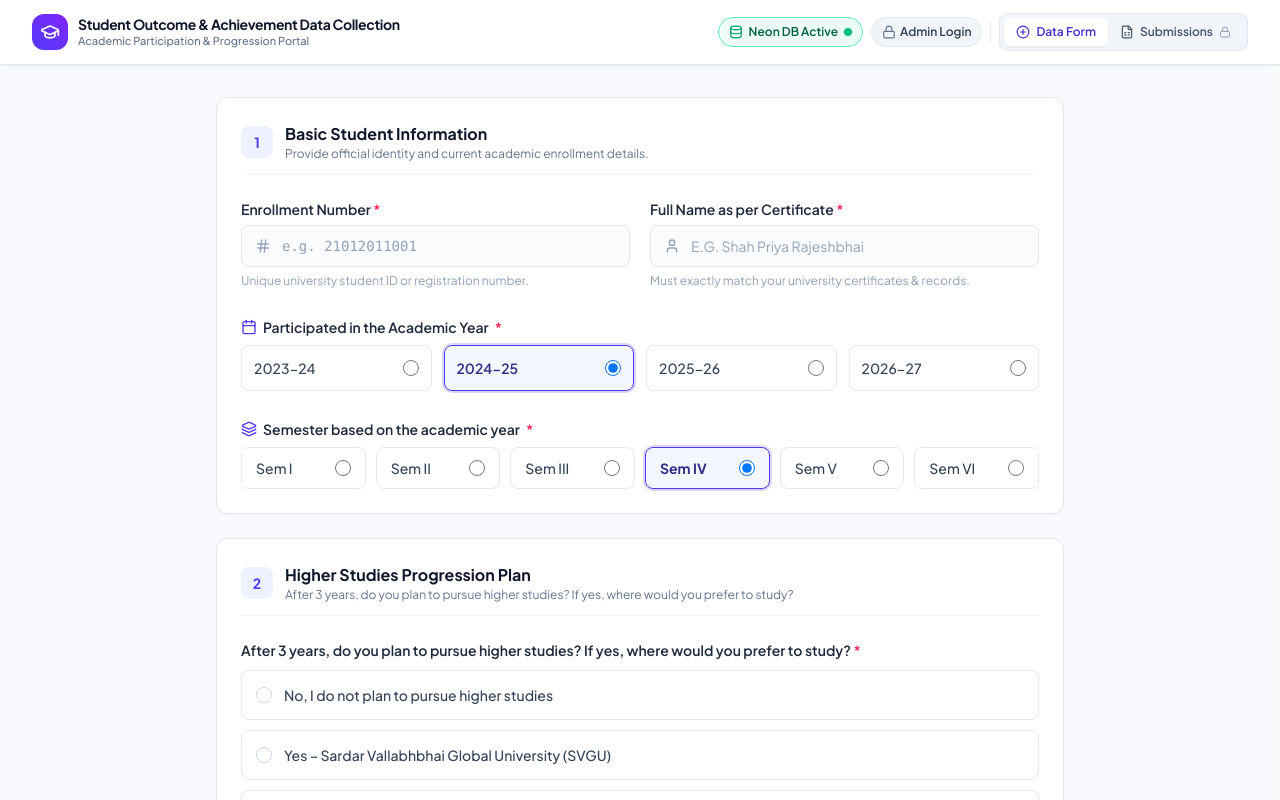
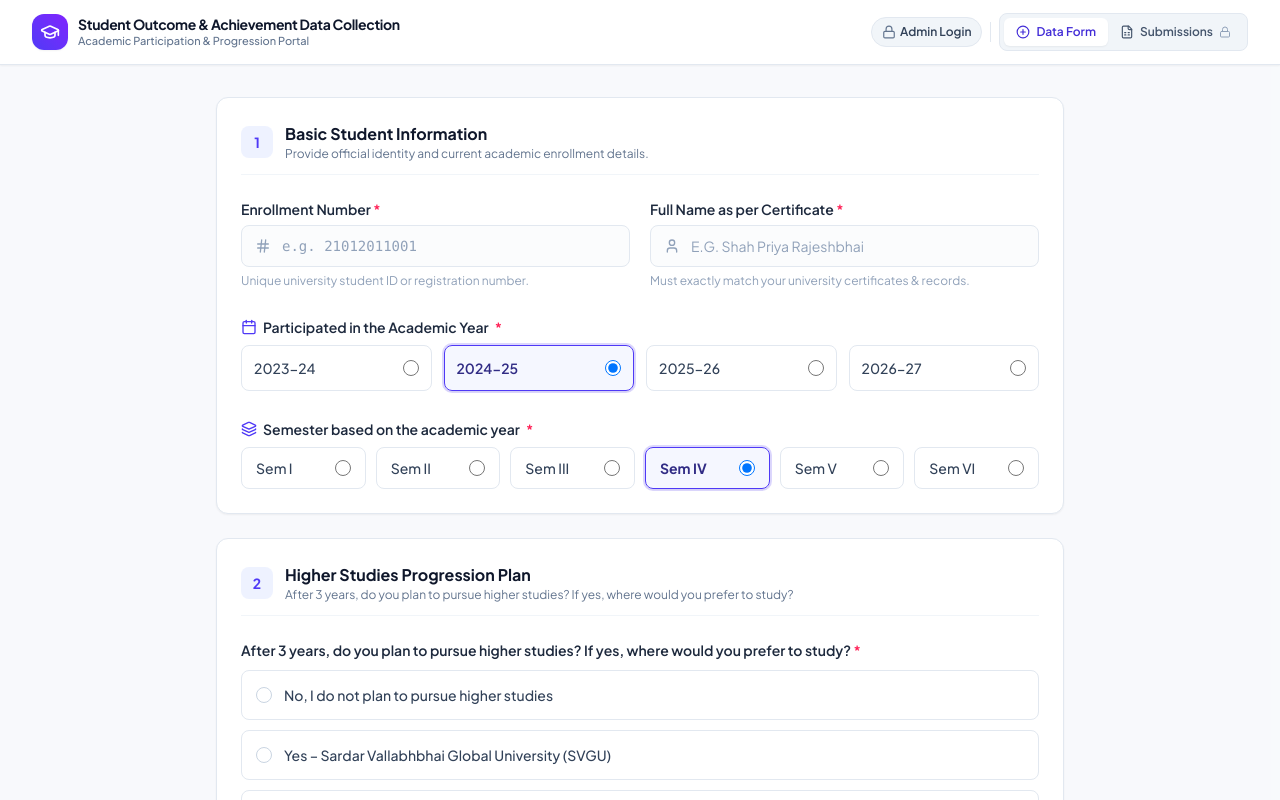
Before and after one commit to KrupaPanchal/Student-Outcome, a React (Vite) app: page / in a window 1280 px wide. Shown: the top 800 px of the page. Built offline with nearby package versions, Linux system fonts and the light colour scheme; no server answers.

Commit message:
Show database status badge only for logged in admin

```diff
--- a/src/components/Header.tsx
+++ b/src/components/Header.tsx
@@ -74,7 +74,8 @@ export const Header: React.FC<HeaderProps> = ({
               </div>
             </div>
 
-            {/* Mobile-only DB status icon */}
+            {/* Mobile-only DB status icon (Admin Only) */}
+            {isAdmin && (
               <div className="flex md:hidden items-center">
                 <div
                   title={dbStatus.isNeon ? 'Neon DB Active' : dbStatus.isMongo ? 'MongoDB Active' : 'Local Storage'}
@@ -95,12 +96,14 @@ export const Header: React.FC<HeaderProps> = ({
                   />
                 </div>
               </div>
+            )}
           </div>
 
           {/* Right / Bottom Controls */}
           <div className="flex items-center justify-between md:justify-end gap-1.5 sm:gap-2 overflow-x-auto pb-0.5 md:pb-0 scrollbar-none">
 
-            {/* Desktop DB Status Badge */}
+            {/* Desktop DB Status Badge (Admin Only) */}
+            {isAdmin && (
               <div
                 id="db-status-badge"
                 className={`hidden md:flex items-center gap-1.5 px-2.5 py-1.5 rounded-full text-xs font-semibold border whitespace-nowrap ${
@@ -119,6 +122,7 @@ export const Header: React.FC<HeaderProps> = ({
                   }`}
                 />
               </div>
+            )}
 
             {/* Admin Badge or Sign-In Button */}
             {isAdmin ? (
```
Lines whose indentation alone changed are shown as unchanged.
